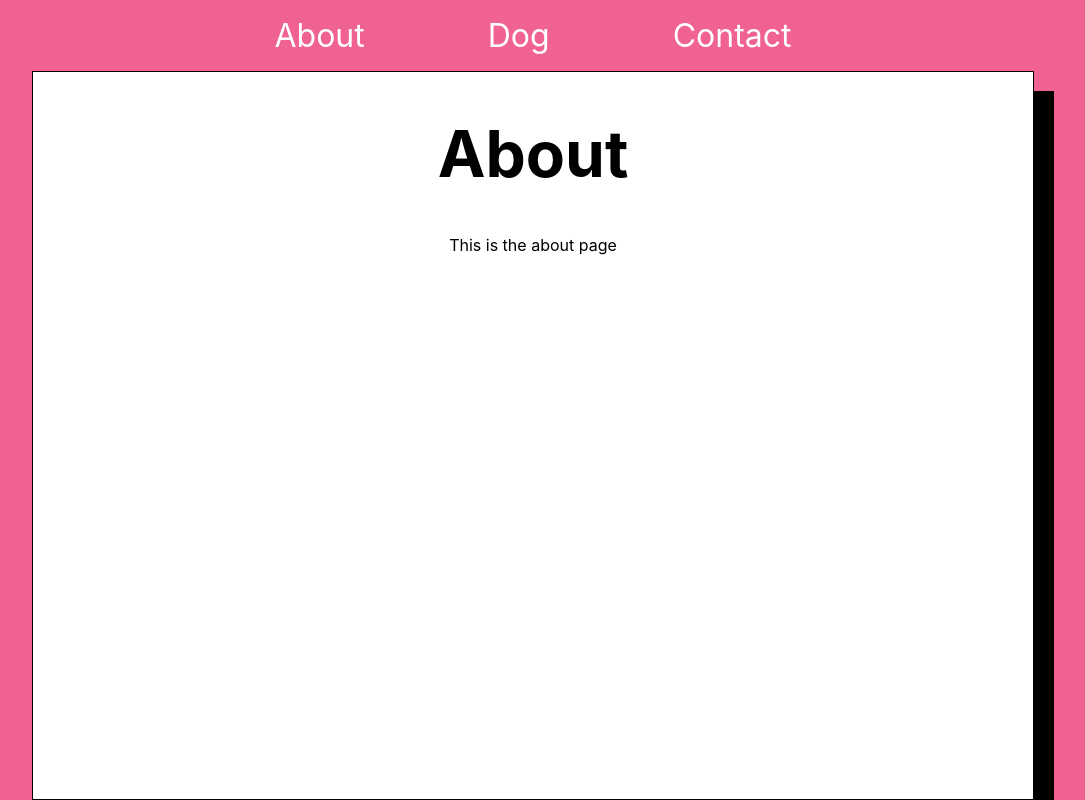
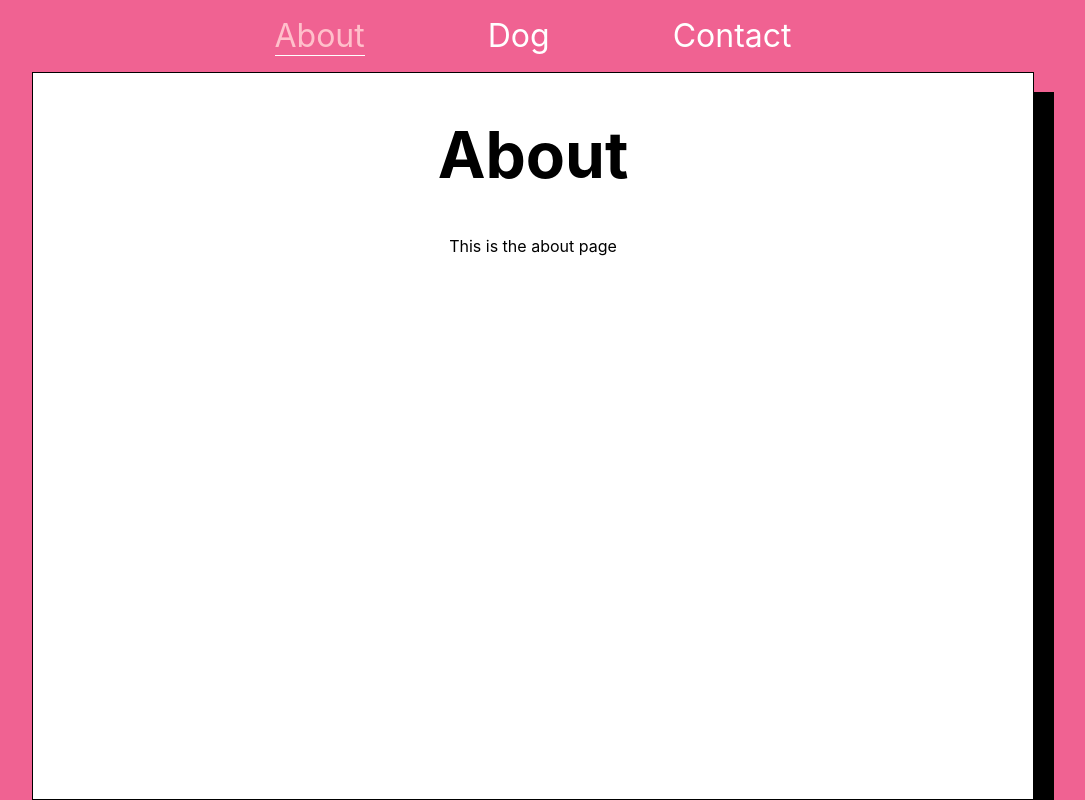
Before and after one commit to liviupreda/react-router-1, a React (Create React App) app: page / in a window 1280 px wide. Shown: the whole page, without its empty margins (107-1192 px from the left). Built offline with nearby package versions, Linux system fonts and the light colour scheme.

Commit message:
use NavLink instead of Link; style active-link

```diff
--- a/src/App.js
+++ b/src/App.js
@@ -1,5 +1,5 @@
 import React, { Component } from "react";
-import { Route, Switch, Link } from "react-router-dom";
+import { Route, Switch, NavLink } from "react-router-dom";
 import About from "./About";
 import Contact from "./Contact";
 import Dog from "./Dog";
@@ -12,9 +12,15 @@ class App extends Component {
     return (
       <div className="App">
         <nav className="App-nav">
-          <Link to="/">About</Link>
-          <Link to="/dog">Dog</Link>
-          <Link to="/contact">Contact</Link>
+          <NavLink exact activeClassName="active-link" to="/">
+            About
+          </NavLink>
+          <NavLink exact activeClassName="active-link" to="/dog">
+            Dog
+          </NavLink>
+          <NavLink exact activeClassName="active-link" to="/contact">
+            Contact
+          </NavLink>
         </nav>
         <Switch>
           <Route exact path="/" component={About} />
```
